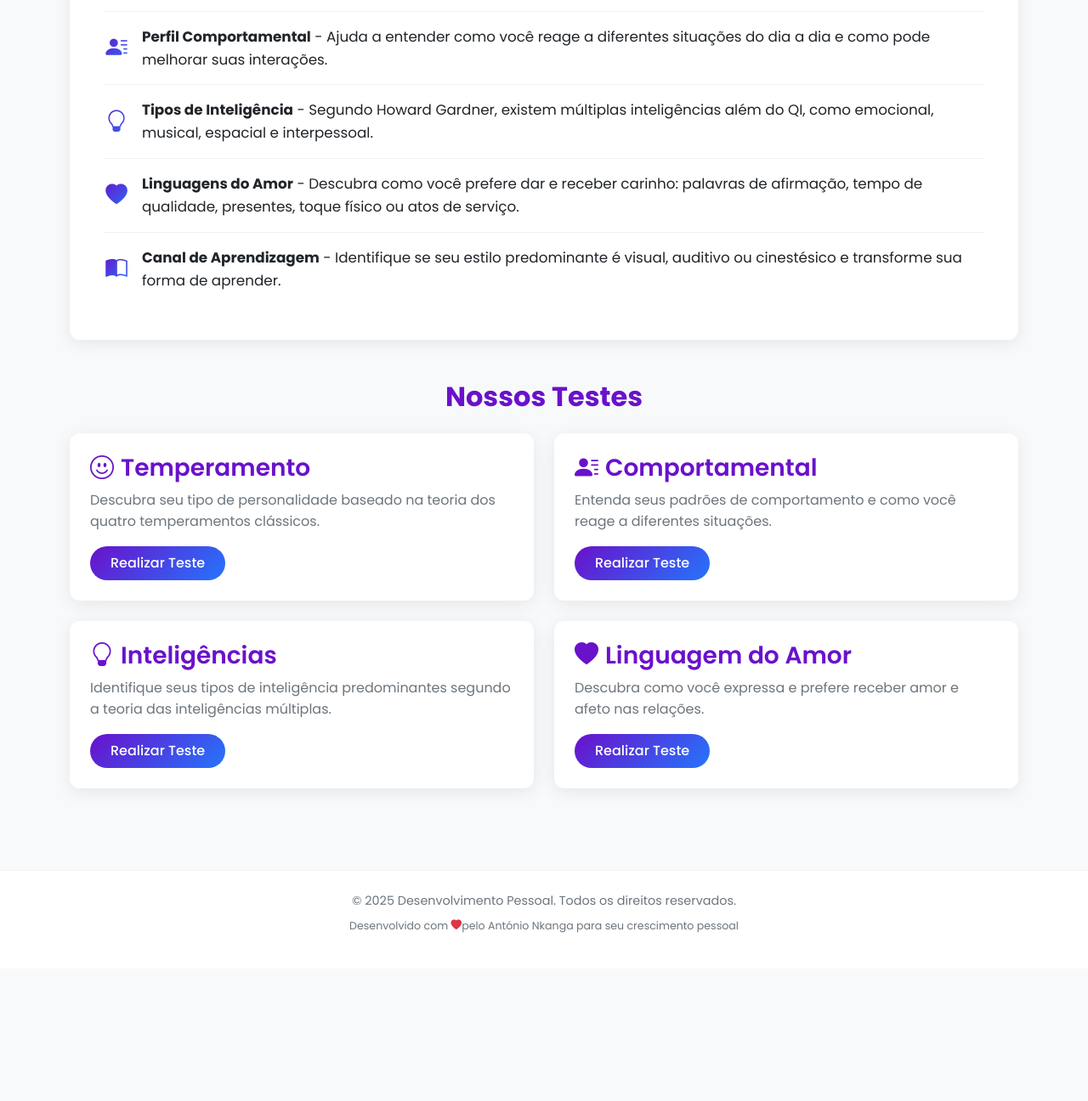
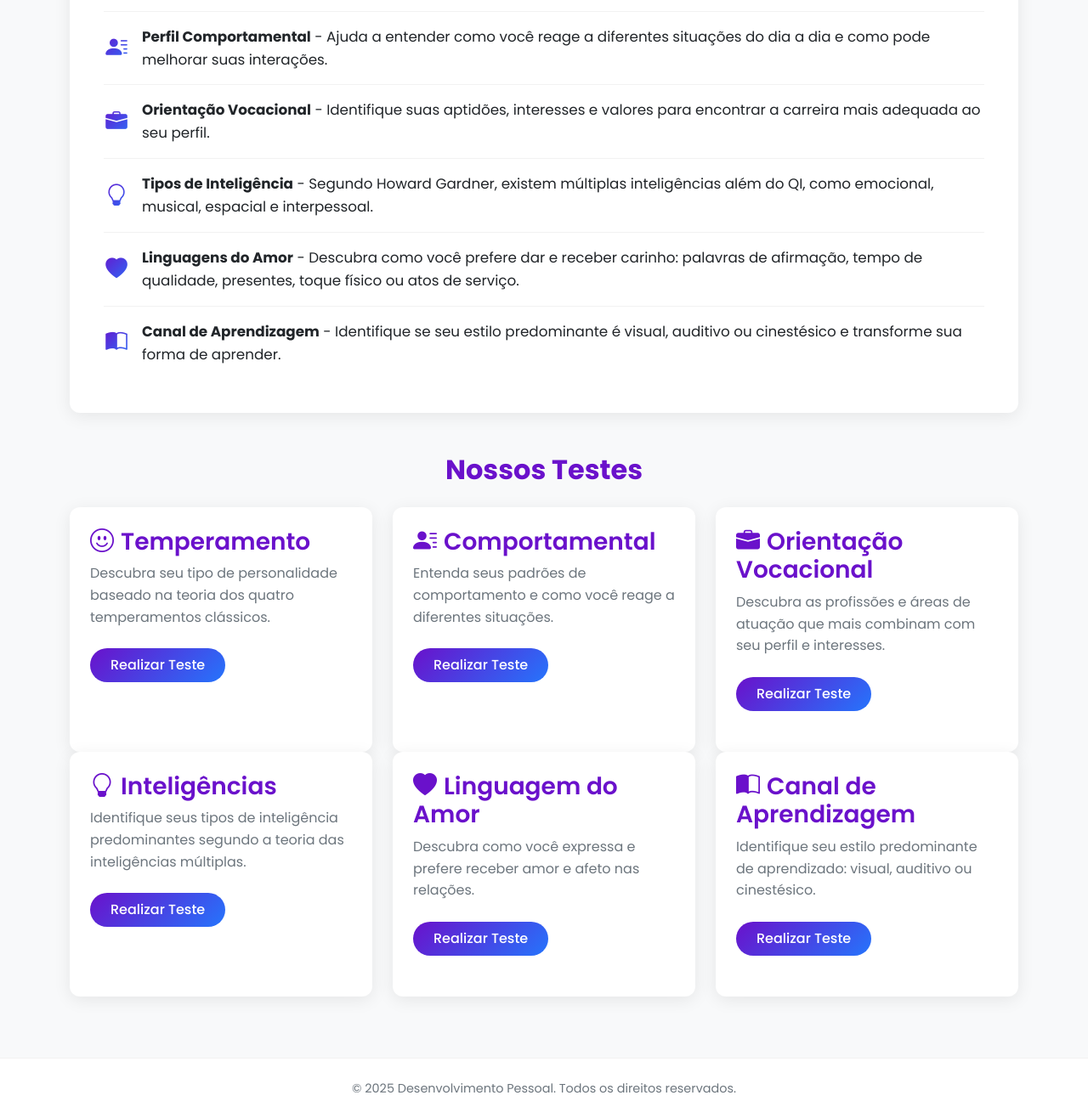
Before and after one commit to antoniokangasebastiao-dotcom/DEP, a plain HTML site: page DEP-Software/index.html in a window 1280 px wide. Shown: the part 574-1870 px from the top of the page at 85% size. Before the commit the page ends 1714 px from the top, so only its background shows below. Drawn offline with nearby package versions, Linux system fonts and the light colour scheme.

Commit message:
Update index.html

```diff
--- a/DEP-Software/index.html
+++ b/DEP-Software/index.html
@@ -143,6 +143,7 @@
       margin-bottom: 1.5rem;
       box-shadow: var(--card-shadow);
       transition: transform 0.3s ease, box-shadow 0.3s ease;
+      height: 100%;
     }
 
     .test-card:hover {
@@ -158,6 +159,7 @@
 
     .test-card p {
       color: #6c757d;
+      margin-bottom: 1.5rem;
     }
 
     .btn-gradient {
@@ -219,6 +221,11 @@
                 </a>
               </li>
               <li>
+                <a class="dropdown-item d-flex align-items-center" href="orientacao-vocacional.html">
+                  <i class="bi bi-briefcase-fill me-2"></i>Orientação Vocacional
+                </a>
+              </li>
+              <li>
                 <a class="dropdown-item d-flex align-items-center" href="amor.html">
                   <i class="bi bi-heart-fill me-2"></i>Linguagem do Amor
                 </a>
@@ -263,6 +270,12 @@
           </div>
         </li>
         <li class="list-group-item">
+          <i class="bi bi-briefcase-fill icon"></i>
+          <div>
+            <strong>Orientação Vocacional</strong> - Identifique suas aptidões, interesses e valores para encontrar a carreira mais adequada ao seu perfil.
+          </div>
+        </li>
+        <li class="list-group-item">
           <i class="bi bi-lightbulb icon"></i>
           <div>
             <strong>Tipos de Inteligência</strong> - Segundo Howard Gardner, existem múltiplas inteligências além do QI, como emocional, musical, espacial e interpessoal.
@@ -286,32 +299,46 @@
     <h2 class="text-center mb-4 fw-bold" style="color: var(--primary);">Nossos Testes</h2>
 
     <div class="row">
-      <div class="col-md-6">
+      <div class="col-md-6 col-lg-4">
         <div class="test-card">
           <h3><i class="bi bi-emoji-smile me-2"></i>Temperamento</h3>
           <p>Descubra seu tipo de personalidade baseado na teoria dos quatro temperamentos clássicos.</p>
           <a href="temperamento.html" class="btn btn-gradient">Realizar Teste</a>
         </div>
       </div>
-      <div class="col-md-6">
+      <div class="col-md-6 col-lg-4">
         <div class="test-card">
           <h3><i class="bi bi-person-lines-fill me-2"></i>Comportamental</h3>
           <p>Entenda seus padrões de comportamento e como você reage a diferentes situações.</p>
           <a href="DISC.html" class="btn btn-gradient">Realizar Teste</a>
         </div>
       </div>
-      <div class="col-md-6">
+      <div class="col-md-6 col-lg-4">
+        <div class="test-card">
+          <h3><i class="bi bi-briefcase-fill me-2"></i>Orientação Vocacional</h3>
+          <p>Descubra as profissões e áreas de atuação que mais combinam com seu perfil e interesses.</p>
+          <a href="orientacao-vocacional.html" class="btn btn-gradient">Realizar Teste</a>
+        </div>
+      </div>
+      <div class="col-md-6 col-lg-4">
         <div class="test-card">
           <h3><i class="bi bi-lightbulb me-2"></i>Inteligências</h3>
           <p>Identifique seus tipos de inteligência predominantes segundo a teoria das inteligências múltiplas.</p>
           <a href="inteligencia.html" class="btn btn-gradient">Realizar Teste</a>
         </div>
       </div>
-      <div class="col-md-6">
+      <div class="col-md-6 col-lg-4">
         <div class="test-card">
           <h3><i class="bi bi-heart-fill me-2"></i>Linguagem do Amor</h3>
           <p>Descubra como você expressa e prefere receber amor e afeto nas relações.</p>
           <a href="amor.html" class="btn btn-gradient">Realizar Teste</a>
+        </div>
+      </div>
+      <div class="col-md-6 col-lg-4">
+        <div class="test-card">
+          <h3><i class="bi bi-book-half me-2"></i>Canal de Aprendizagem</h3>
+          <p>Identifique seu estilo predominante de aprendizado: visual, auditivo ou cinestésico.</p>
+          <a href="canal.html" class="btn btn-gradient">Realizar Teste</a>
         </div>
       </div>
     </div>
@@ -326,5 +353,4 @@
 
   <script src="https://cdn.jsdelivr.net/npm/bootstrap@5.3.2/dist/js/bootstrap.bundle.min.js"></script>
 </body>
-
 </html>
```
Lines whose indentation alone changed are shown as unchanged.
